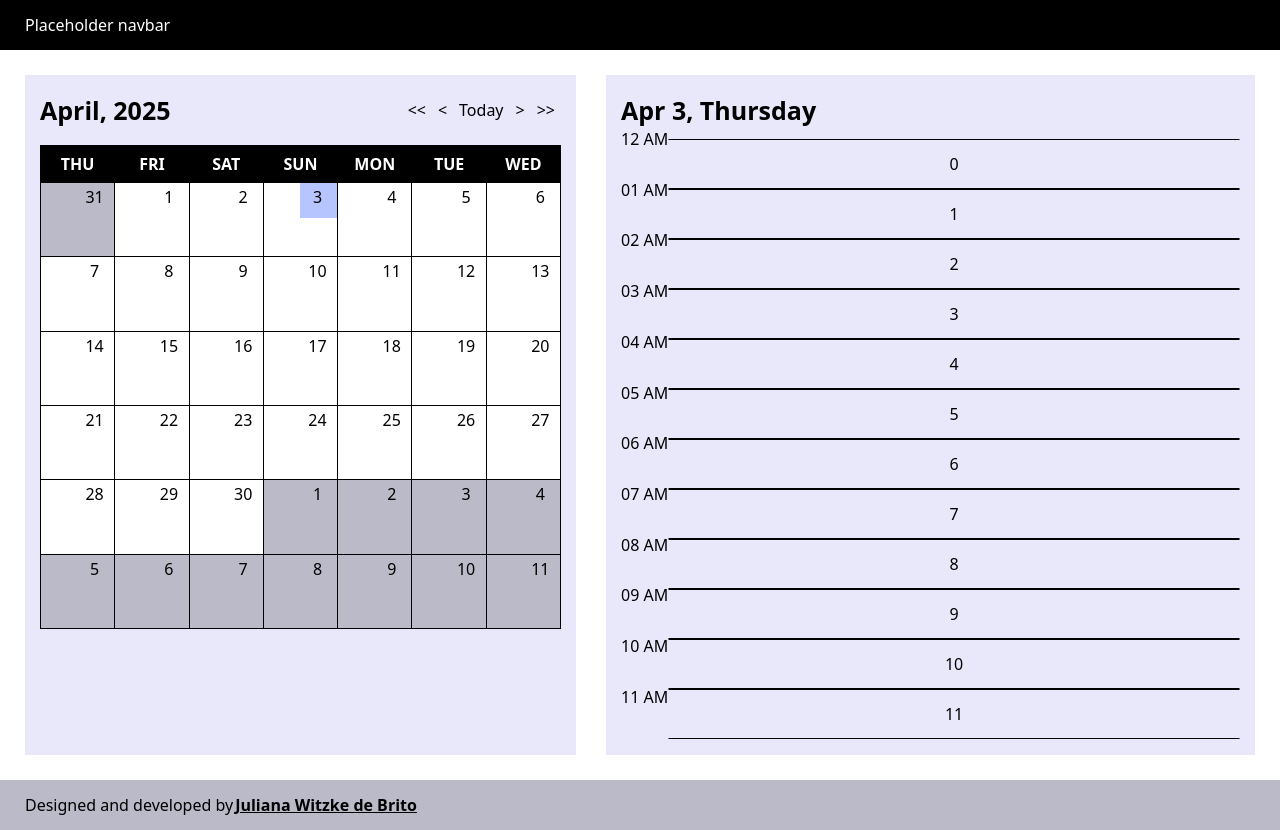
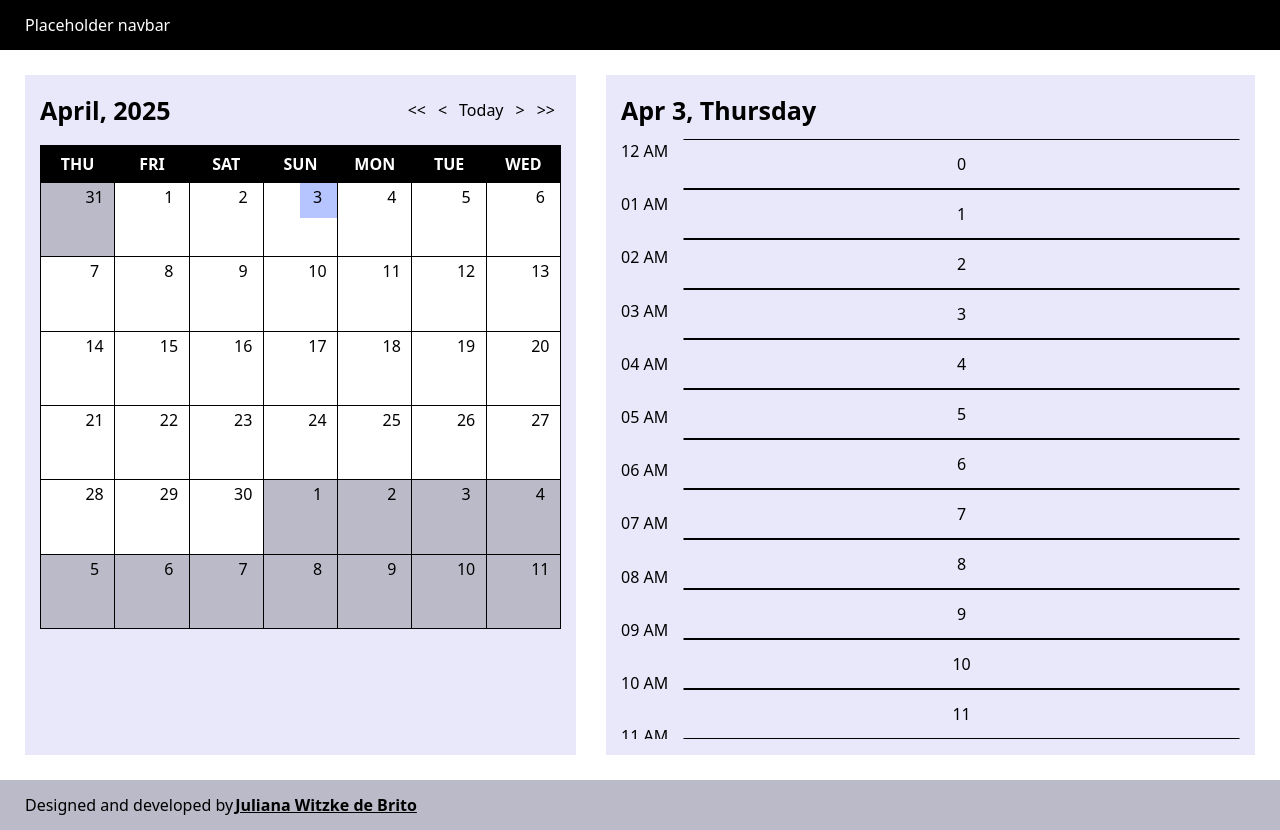
Before and after one commit to jubrito/planner-with-calendar, a React (Vite) app: page / in a window 1280 px wide. Built offline with nearby package versions, Linux system fonts and the light colour scheme.

Commit message:
set hour of the day container min height

```diff
--- a/src/features/Planner/HoursOfTheDay/_hours-of-the-day.module.scss
+++ b/src/features/Planner/HoursOfTheDay/_hours-of-the-day.module.scss
@@ -1,16 +1,28 @@
 @use '../../../styles/variables' as variables;
 
 .hourOfTheDay {
+  margin-right: variables.$inner-spacing;
+  min-height: max-content;
   display: flex;
   flex-direction: column;
-  margin-top: -11px;
-  width: max-content;
+
+  .container {
+    display: flex;
+    flex-direction: row;
+    overflow: hidden;
+    min-height: 50px;
+  }
   span {
-    width: 100%;
-    min-width: max-content;
-    padding-bottom: calc(
-      variables.$planner-hours-height / variables.$number-of-hours-in-a-day
-    );
-    line-height: initial;
+    width: max-content;
+    position: relative;
+  }
+  hr {
+    width: 100vh;
+    width: -webkit-fill-available;
+    position: absolute;
+    z-index: 20;
+    // margin-top: 13px;
+    margin: 13px 15px 0 64px;
+    background-color: black;
   }
 }
```
